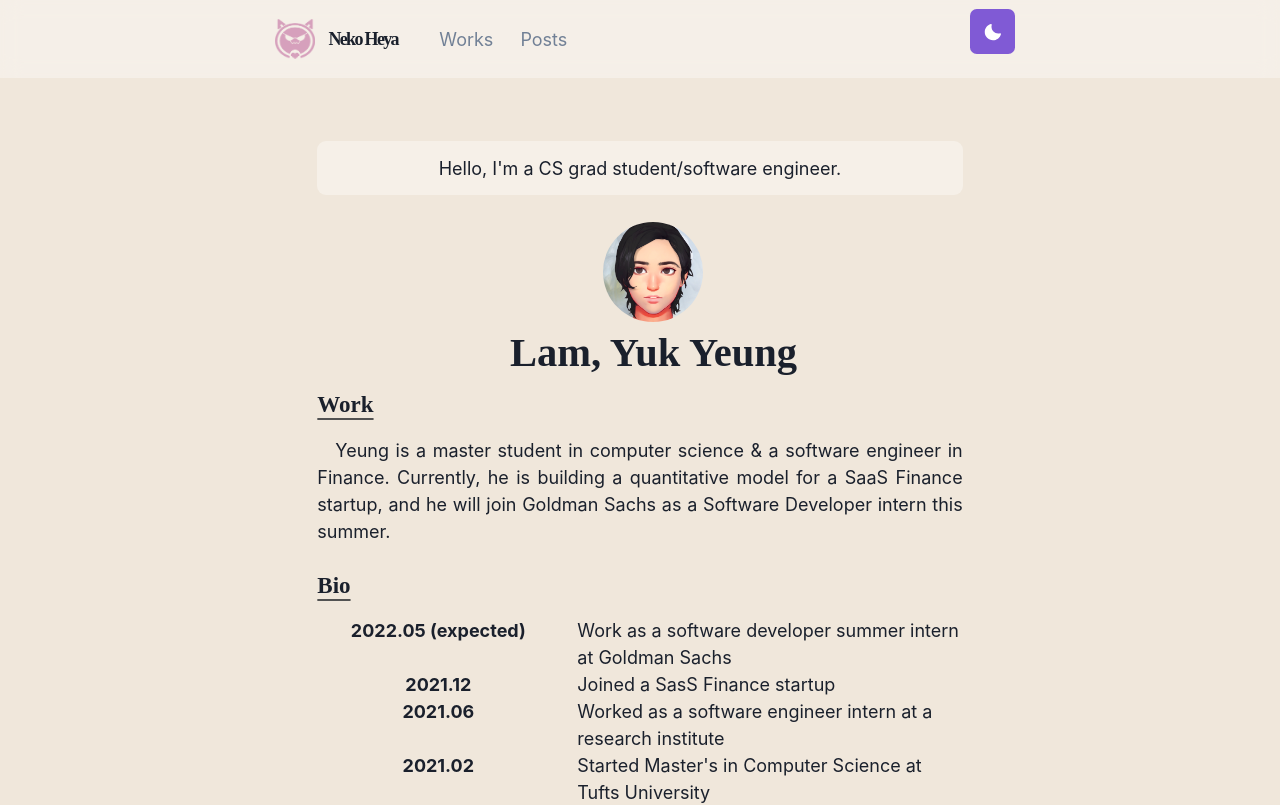
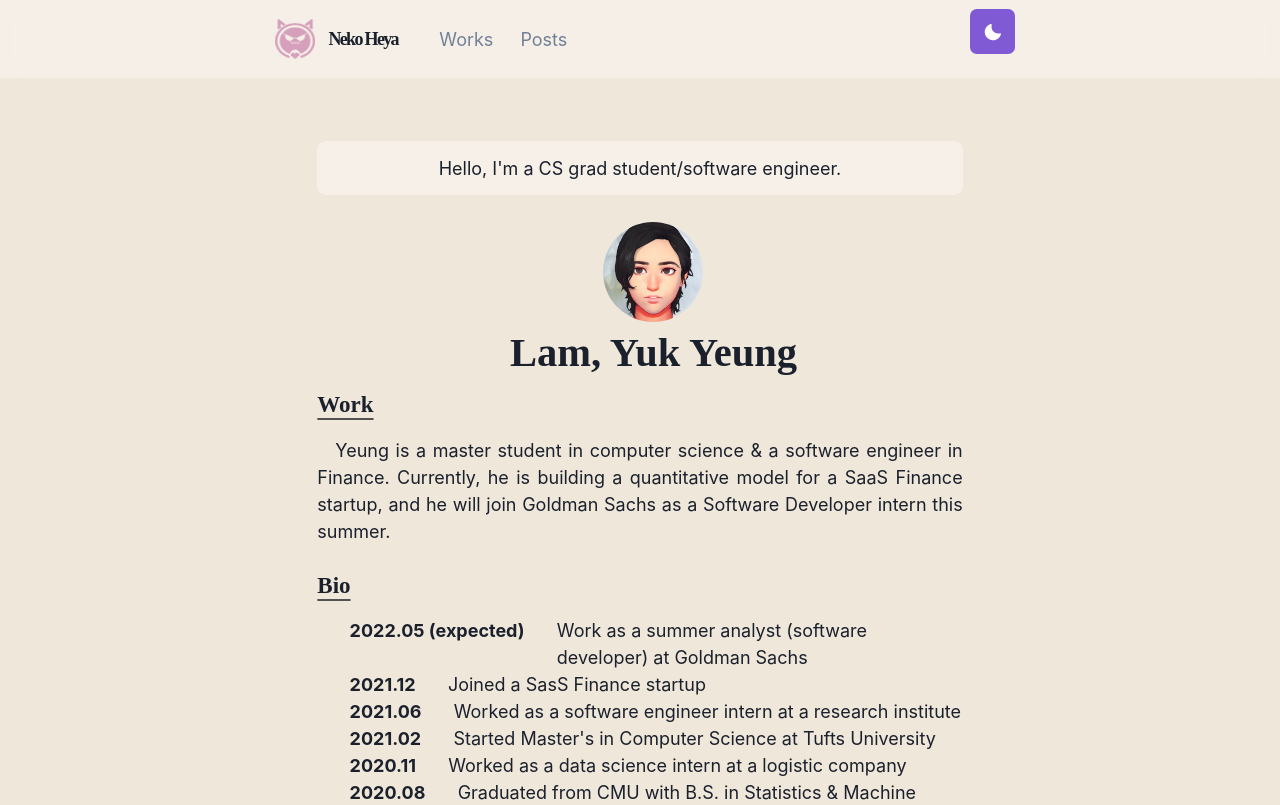
Before and after one commit to yy-lam/yy-lam.github.io, a Next.js app: page / in a window 1280 px wide. Shown: the top 805 px of the page. Built offline with nearby package versions, Linux system fonts and the light colour scheme.

Commit message:
fix logo in dark mode

```diff
--- a/components/bio.js
+++ b/components/bio.js
@@ -8,15 +8,14 @@ import styled from '@emotion/styled'
 
 export const BioYear = styled.span`
   font-weight: bold;
-  margin-right: 1em;
+  margin-right: 5%;
+  margin-left: 5%;
 `
 
 export default function BioSection({ date, text }) {
   return (
     <Flex alignItems="start">
-      <Center w="260px">
-          <BioYear>{date}</BioYear>
-      </Center>
+      <BioYear>{date}</BioYear>
       <Box flex="1">
         <Text>{text}</Text>
       </Box>
--- a/components/logo.js
+++ b/components/logo.js
@@ -16,7 +16,7 @@ const LogoBox = styled.span`
 `
 
 export default function Logo() {
-  const logo = `/images/logo${useColorModeValue('', '-dark')}.png`
+  const logo = `/images/logo.png`
 
   return (
     <Link href="/">
--- a/pages/index.js
+++ b/pages/index.js
@@ -58,7 +58,7 @@ export default function Page() {
           </Heading>
           <BioSection
             date="2022.05 (expected)"
-            text="Work as a software developer summer intern at Goldman Sachs"
+            text="Work as a summer analyst (software developer) at Goldman Sachs"
           />
           <BioSection date="2021.12" text="Joined a SasS Finance startup" />
           <BioSection
```
